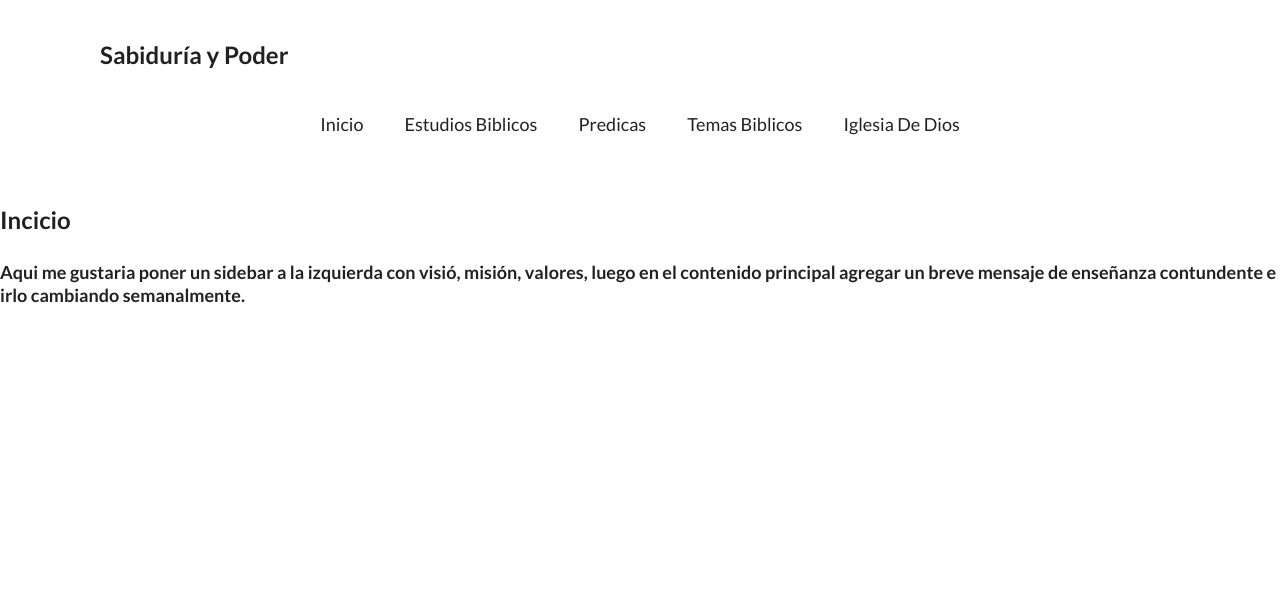
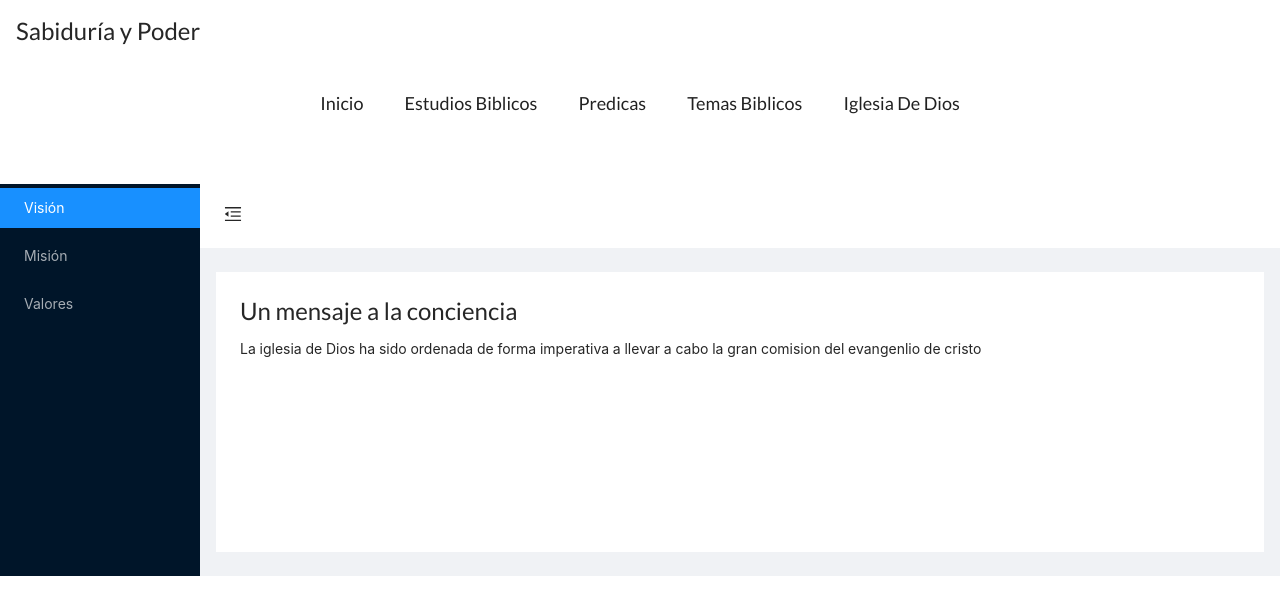
Before and after one commit to Samuel010101/Christian_webApp, a React (Create React App) app: page / in a window 1280 px wide. Shown: the top 614 px of the page. Built offline with nearby package versions, Linux system fonts and the light colour scheme.

Commit message:
go back to antd

```diff
--- a/package.json
+++ b/package.json
@@ -7,11 +7,13 @@
     "@testing-library/jest-dom": "^5.11.4",
     "@testing-library/react": "^11.1.0",
     "@testing-library/user-event": "^12.1.10",
+    "antd": "^4.13.0",
     "axios": "^0.21.1",
     "react": "^17.0.1",
     "react-big-calendar": "^0.32.0",
     "react-dom": "^17.0.1",
     "react-scripts": "4.0.1",
+    "semantic-ui-react": "^2.0.3",
     "web-vitals": "^0.2.4"
   },
   "scripts": {
--- a/src/components/IglesiaDeDios.js
+++ b/src/components/IglesiaDeDios.js
@@ -1,12 +1,8 @@
 import React from "react";
 
 const IglesiaDeDios = () => {
-
-  return (
-    <div>
-      <h3> Aqui pienso poner un carrousel de imagenes de actividades locales y otras, pero necesito agregar mas cosas </h3>
-    </div>
-  )
-
+    return (
+      <h3>Iglesia de Dios</h3>
+    )
 };
 export default IglesiaDeDios;
--- a/src/components/Inicio.js
+++ b/src/components/Inicio.js
@@ -1,15 +1,63 @@
-import React from 'react';
+import React, { useState } from 'react';
+import 'antd/dist/antd.css';
+import './index.css';
+import { Layout, Menu } from 'antd';
+import {
+  MenuUnfoldOutlined,
+  MenuFoldOutlined
+
+} from '@ant-design/icons';
+
+const { Header, Sider, Content } = Layout;
+
+const Inicio = () => {
+    const [collapsed, setCollapsed] = useState(false);
 
 
-const Inicio = () => {
+  const toggle = () => {
+    setCollapsed(!collapsed)
+  };
+
 
     return (
-        <div>
-          <h2>Incicio</h2>
-          <h3> Aqui me gustaria poner un sidebar a la izquierda con visió, misión, valores, luego en el contenido principal agregar
-                un breve mensaje de enseñanza contundente e irlo cambiando semanalmente.
-          </h3>
-        </div>
+      <Layout>
+        <Sider trigger={null} collapsible collapsed={collapsed}>
+          <Menu theme="dark" mode="inline" defaultSelectedKeys={['1']}>
+            <Menu.Item key="1">
+              Visión
+            </Menu.Item>
+            <Menu.Item key="2">
+              Misión
+            </Menu.Item>
+            <Menu.Item key="3">
+              Valores
+            </Menu.Item>
+          </Menu>
+        </Sider>
+        <Layout className="site-layout">
+          <Header className="site-layout-background" style={{ padding: 0 }}>
+            {React.createElement(collapsed ? MenuUnfoldOutlined : MenuFoldOutlined, {
+              className: 'trigger',
+              onClick: toggle
+            })}
+          </Header>
+          <Content
+            className="site-layout-background"
+            style={{
+              margin: '24px 16px',
+              padding: 24,
+              minHeight: 280,
+
+            }}
+          >
+            <h2>Un mensaje a la conciencia</h2>
+            <p>
+              La iglesia de Dios ha sido ordenada de forma imperativa a llevar a cabo la gran comision
+              del evangenlio de cristo
+            </p>
+          </Content>
+        </Layout>
+      </Layout>
     );
 
 }
--- a/src/components/TemasBiblicos.js
+++ b/src/components/TemasBiblicos.js
@@ -1,17 +1,10 @@
 import React from 'react';
 
 
-const TemasBiblicos = () =>  {
-
-        return (
-            <div>
-                <h3>Aqui pienso poner un acordion que despliegue citas biblicas de un tema y un concepto general de dichas citas.</h3>
-            </div>
-
-        );
-
-
-
+const TemasBiblicos = ({items}) =>  {
+   return (
+       <h3>Acordión</h3>
+   )
 };
 
 export default TemasBiblicos;
--- a/src/components/style.css
+++ b/src/components/style.css
@@ -1,26 +1,20 @@
-
-
 .ui.secondary.pointing.menu {
   display: flex;
   flex-wrap: wrap;
   /* justify-content: space-between; */
   justify-content: center;
   border-bottom: none;
-
 }
-.ui.secondary.pointing.menu > div{
+.ui.secondary.pointing.menu > div {
   width: 60%;
   display: flex;
   justify-content: center;
-
 }
 
 .ui.secondary.pointing.menu .item {
   font-size: 18px !important;
   margin-bottom: 40px;
   margin-top: 15px;
-
-
 }
 
 .ui.form {
@@ -34,13 +28,11 @@
   display: flex;
   flex-direction: column;
   align-items: center;
-
 }
 
-.ui.form .field>label {
+.ui.form .field > label {
   font-size: 18px !important;
   width: 60%;
-
 }
 
 /* .ui.form input:not([type]), .ui.form input[type=date], .ui.form input[type=datetime-local], .ui.form input[type=email], .ui.form input[type=file], .ui.form input[type=number], .ui.form input[type=password], .ui.form input[type=search], .ui.form input[type=tel], .ui.form input[type=text], .ui.form input[type=time], .ui.form input[type=url]{
@@ -49,7 +41,19 @@
 
 } */
 
-.ui.form input:not([type]), .ui.form input[type=date], .ui.form input[type=datetime-local], .ui.form input[type=email], .ui.form input[type=file], .ui.form input[type=number], .ui.form input[type=password], .ui.form input[type=search], .ui.form input[type=tel], .ui.form input[type=text], .ui.form input[type=time], .ui.form input[type=url], .ui.form textarea {
+.ui.form input:not([type]),
+.ui.form input[type='date'],
+.ui.form input[type='datetime-local'],
+.ui.form input[type='email'],
+.ui.form input[type='file'],
+.ui.form input[type='number'],
+.ui.form input[type='password'],
+.ui.form input[type='search'],
+.ui.form input[type='tel'],
+.ui.form input[type='text'],
+.ui.form input[type='time'],
+.ui.form input[type='url'],
+.ui.form textarea {
   width: 60%;
   font-size: 17px;
 }
@@ -66,44 +70,15 @@
   display: flex;
   flex-direction: column;
   align-items: center;
-
 }
 
-.ui.vertical.segment > *{
+.ui.vertical.segment > * {
   width: 70%;
 }
 
-/* slider */
-.ui.fluid.card {
-   /* margin-left: 170px; */
-    width: 60% !important;
-
-}
-
-
-div.sliderFather .slider {
-    width: 100% !important;
-    height: 500px !important;
-}
-
-.parrafo{
+.parrafo {
   white-space: pre-wrap;
   font-size: 20px;
 }
 
-div.sliderFather > div{
-    display: flex;
-    justify-content: center;
-}
-
 /* Componente temas biblicos */
-.acordion {
-    display: flex;
-    flex-direction: column;
-    align-items: center;
-
-}
-
-.ui.styled.accordion {
-    width: 900px;
-}
```
Also changed, not shown: 2 other files (tests, documents, lock files or other folders). Lines whose indentation alone changed are shown as unchanged.
